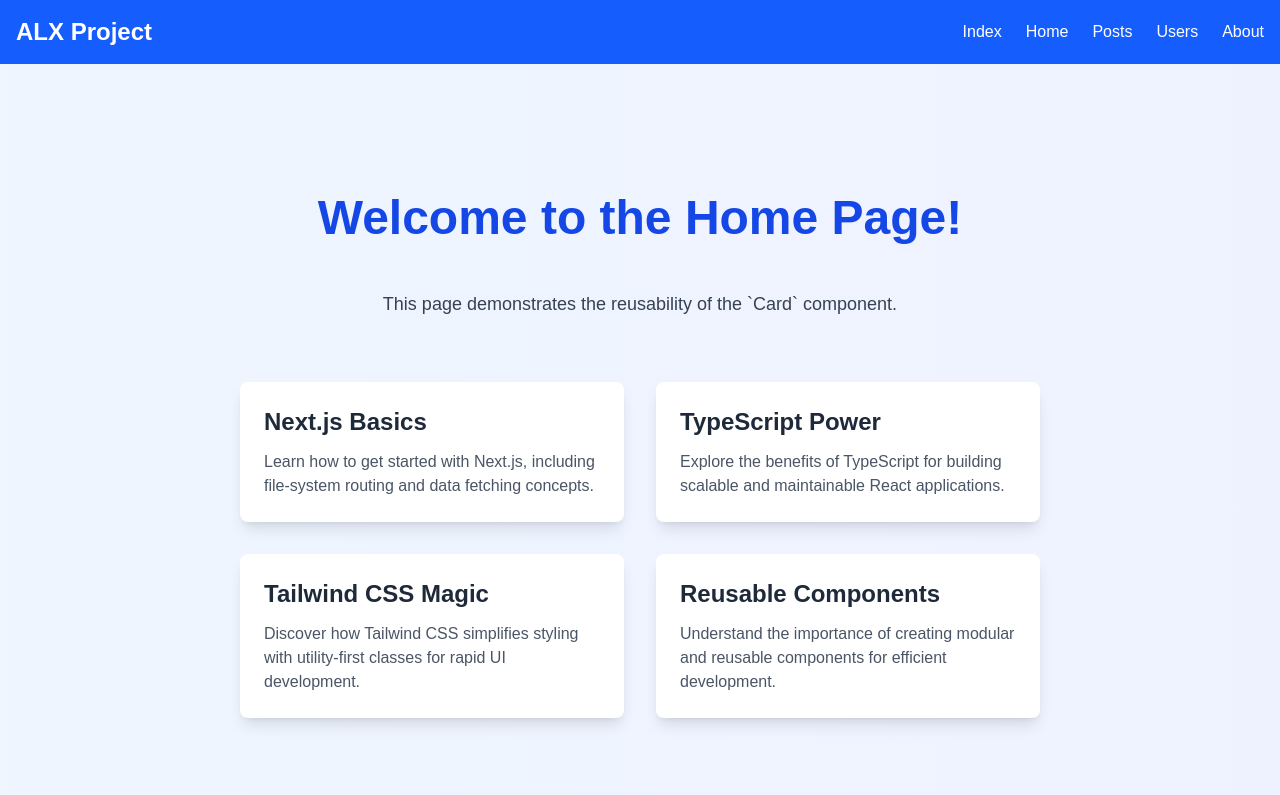
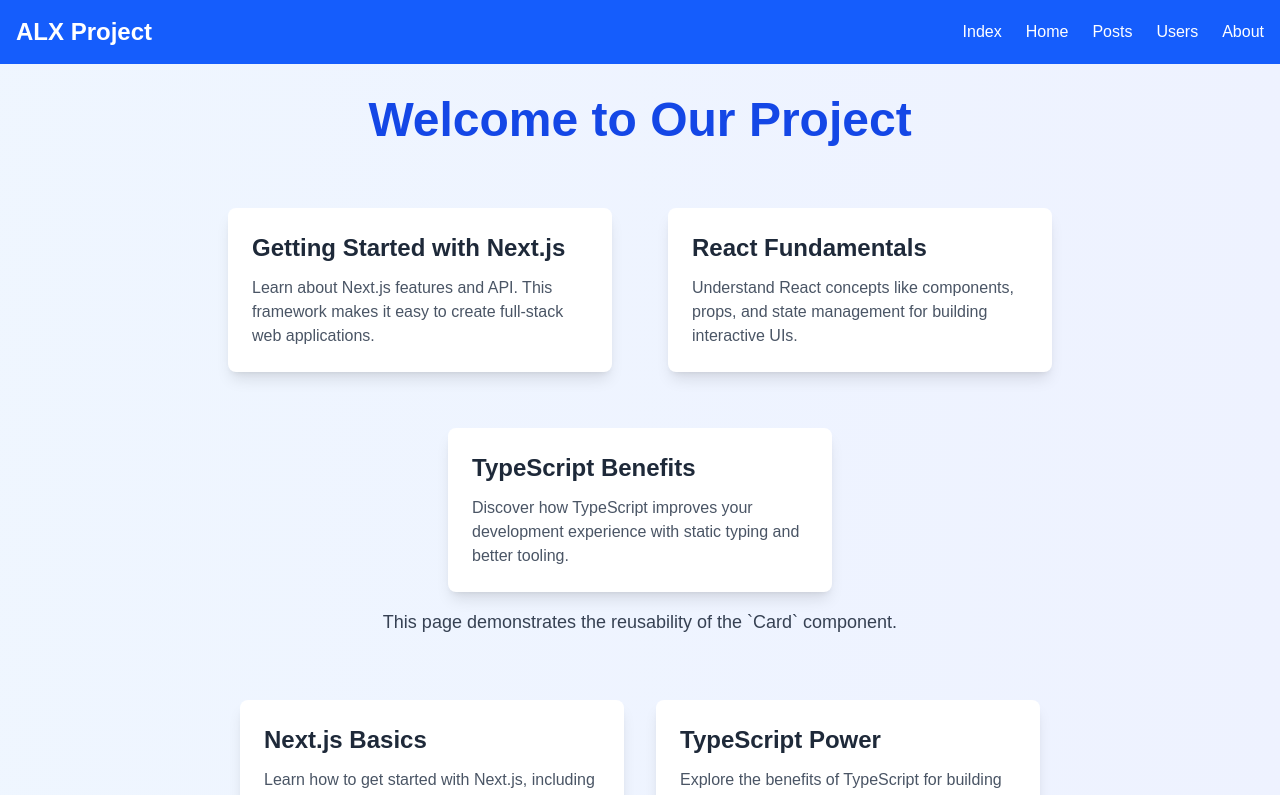
Before and after one commit to reuben-idan/alx-project-0x02-setup, a Next.js app in the folder alx-project-0x02/: page /home in a window 1280 px wide. Shown: the top 795 px of the page. Built offline with nearby package versions, Linux system fonts and the light colour scheme.

Commit message:
update code snippet

```diff
--- a/alx-project-0x02/components/layout/common/Card.tsx
+++ b/alx-project-0x02/components/common/Card.tsx
@@ -1,6 +1,6 @@
 // components/common/Card.tsx
 import React from "react";
-import { CardProps } from "../../../interfaces"; // Adjust path if necessary
+import { CardProps } from "../../interfaces";
 
 const Card: React.FC<CardProps> = ({ title, content }) => {
   return (
--- a/alx-project-0x02/interfaces/index.ts
+++ b/alx-project-0x02/interfaces/index.ts
@@ -2,12 +2,13 @@
 
 /**
  * @interface CardProps
- * @description Props for the reusable Card component.
+ * @description Interface for the reusable Card component props
  */
 export interface CardProps {
+  /** The title to be displayed in the card */
   title: string;
+  /** The content text to be displayed in the card */
   content: string;
-  // You can add more props here later if needed, e.g., imageUrl?: string;
 }
 
 // You can define other interfaces here as your project grows.
--- a/alx-project-0x02/pages/home.tsx
+++ b/alx-project-0x02/pages/home.tsx
@@ -1,7 +1,6 @@
 // pages/home.tsx
 import Head from "next/head";
-import Card from "../components/layout/common/Card"; // Import the new Card component
-// Removed: import Header from '../components/layout/Header'; // Header is now in _app.tsx
+import Card from "../components/common/Card";
 
 const HomePage = () => {
   return (
@@ -10,16 +9,29 @@ const HomePage = () => {
         <title>Home Page</title>
         <meta
           name="description"
-          content="This is the Home page of the ALX Next.js project."
+          content="Welcome to our Next.js project homepage"
         />
       </Head>
 
-      {/* No Header component here anymore, it's in _app.tsx */}
-
       <main className="flex min-h-screen flex-col items-center justify-center p-8 bg-gradient-to-r from-blue-50 to-indigo-50">
         <h1 className="text-5xl font-extrabold text-blue-700 mb-12">
-          Welcome to the Home Page!
+          Welcome to Our Project
         </h1>
+
+        <div className="flex flex-wrap justify-center gap-6">
+          <Card
+            title="Getting Started with Next.js"
+            content="Learn about Next.js features and API. This framework makes it easy to create full-stack web applications."
+          />
+          <Card
+            title="React Fundamentals"
+            content="Understand React concepts like components, props, and state management for building interactive UIs."
+          />
+          <Card
+            title="TypeScript Benefits"
+            content="Discover how TypeScript improves your development experience with static typing and better tooling."
+          />
+        </div>
         <p className="text-lg text-gray-700 max-w-2xl text-center mb-12">
           This page demonstrates the reusability of the `Card` component.
         </p>
```
